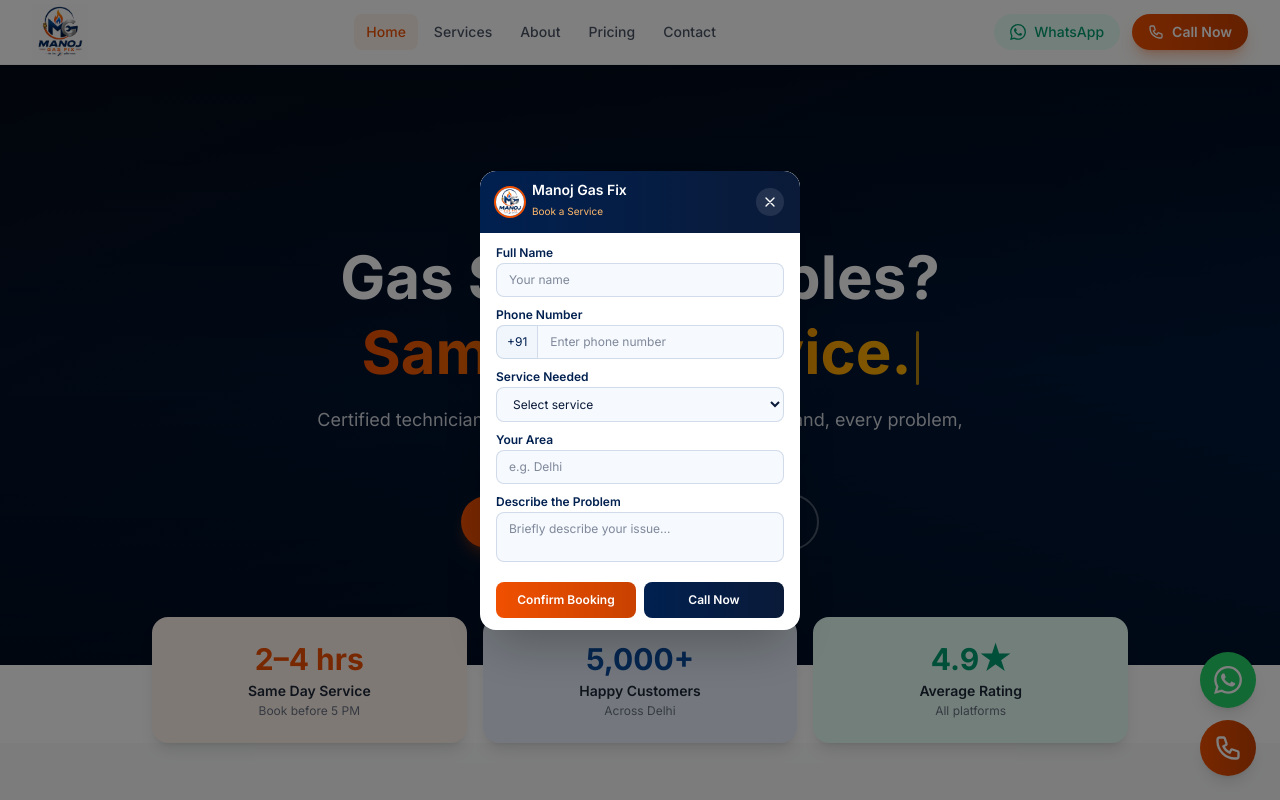
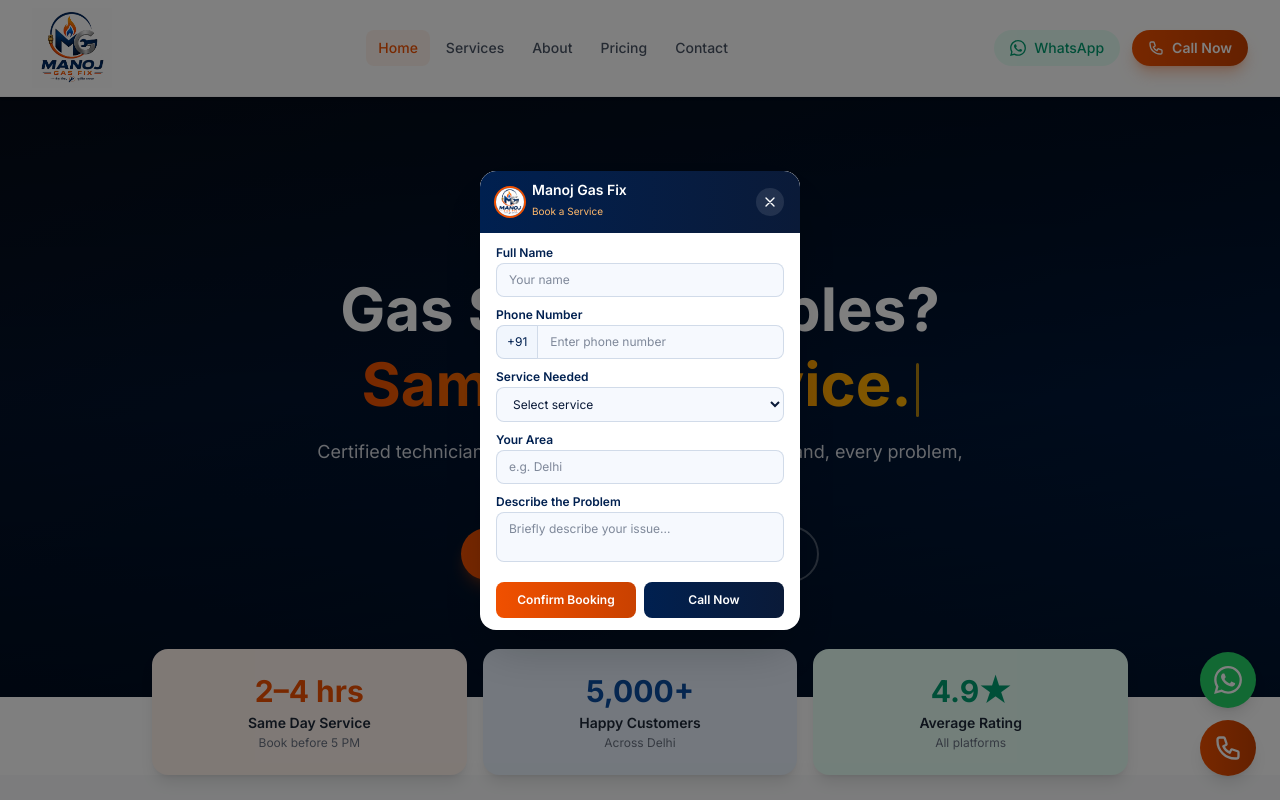
Before and after one commit to abdullahalhassan1800-glitch/yes-gas-agency, a React (Vite) app: page / in a window 1280 px wide. Shown: the top 800 px of the page. Built offline with nearby package versions, Linux system fonts and the light colour scheme.

Commit message:
Increase logo size in header and footer

```diff
--- a/src/components/Footer.jsx
+++ b/src/components/Footer.jsx
@@ -8,7 +8,7 @@
         <div className="grid grid-cols-1 md:grid-cols-4 gap-8">
           <div>
             <div className="flex items-center gap-2 mb-4">
-              <img src={`${import.meta.env.BASE_URL}logo.jpeg`} alt="Manoj Gas Fix" className="h-10 w-auto" />
+              <img src={`${import.meta.env.BASE_URL}logo.jpeg`} alt="Manoj Gas Fix" className="h-12 w-auto" />
               <div>
                 <div className="text-lg font-bold leading-tight">Manoj Gas</div>
                 <div className="text-[10px] font-medium text-primary uppercase tracking-widest leading-tight">Fix</div>
--- a/src/components/Header.jsx
+++ b/src/components/Header.jsx
@@ -9,9 +9,9 @@
   return (
     <header className="sticky top-0 z-50 bg-white/95 backdrop-blur shadow-sm border-b border-gray-100">
       <div className="max-w-7xl mx-auto px-4 sm:px-6 lg:px-8">
-        <div className="flex items-center justify-between h-16">
+        <div className="flex items-center justify-between min-h-20 py-2">
           <Link to="/" className="flex items-center">
-            <img src={`${import.meta.env.BASE_URL}logo.jpeg`} alt="Manoj Gas Fix" className="h-14 w-auto" />
+            <img src={`${import.meta.env.BASE_URL}logo.jpeg`} alt="Manoj Gas Fix" className="h-20 w-auto" />
           </Link>
 
           <nav className="hidden md:flex items-center gap-1">
```
